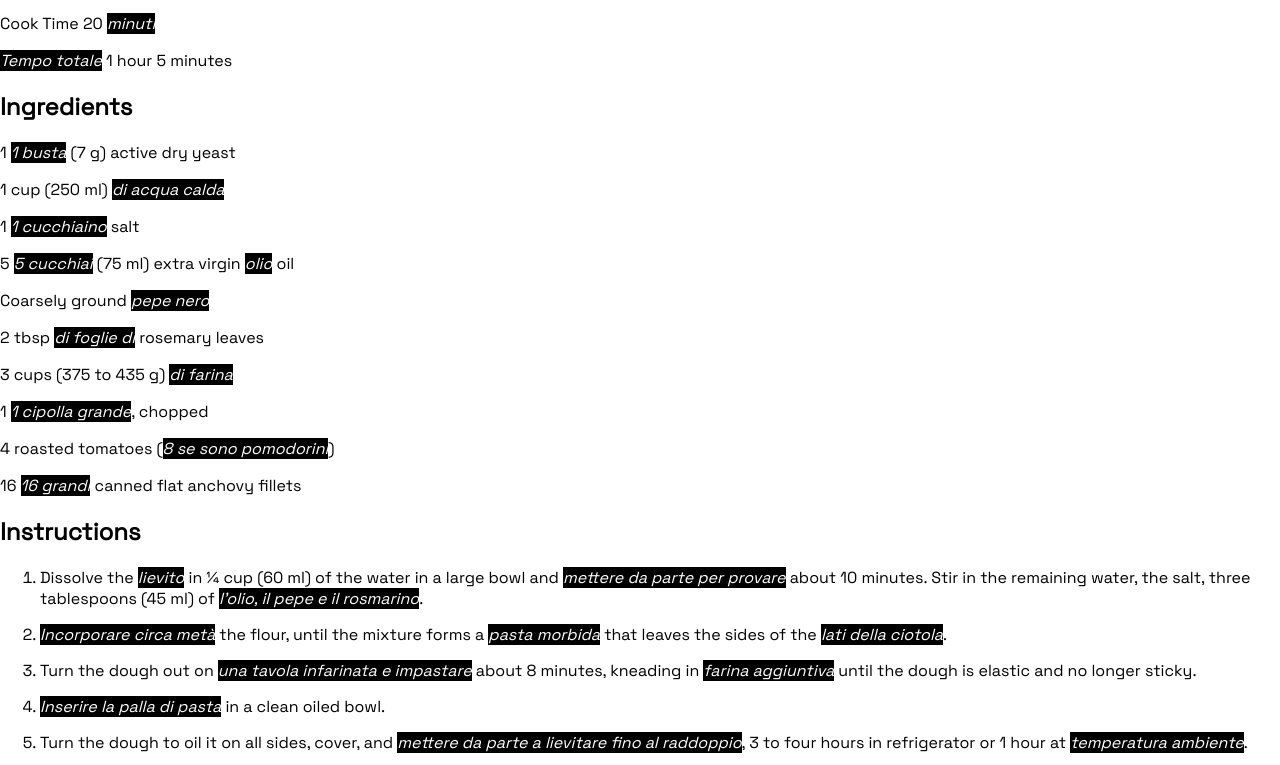
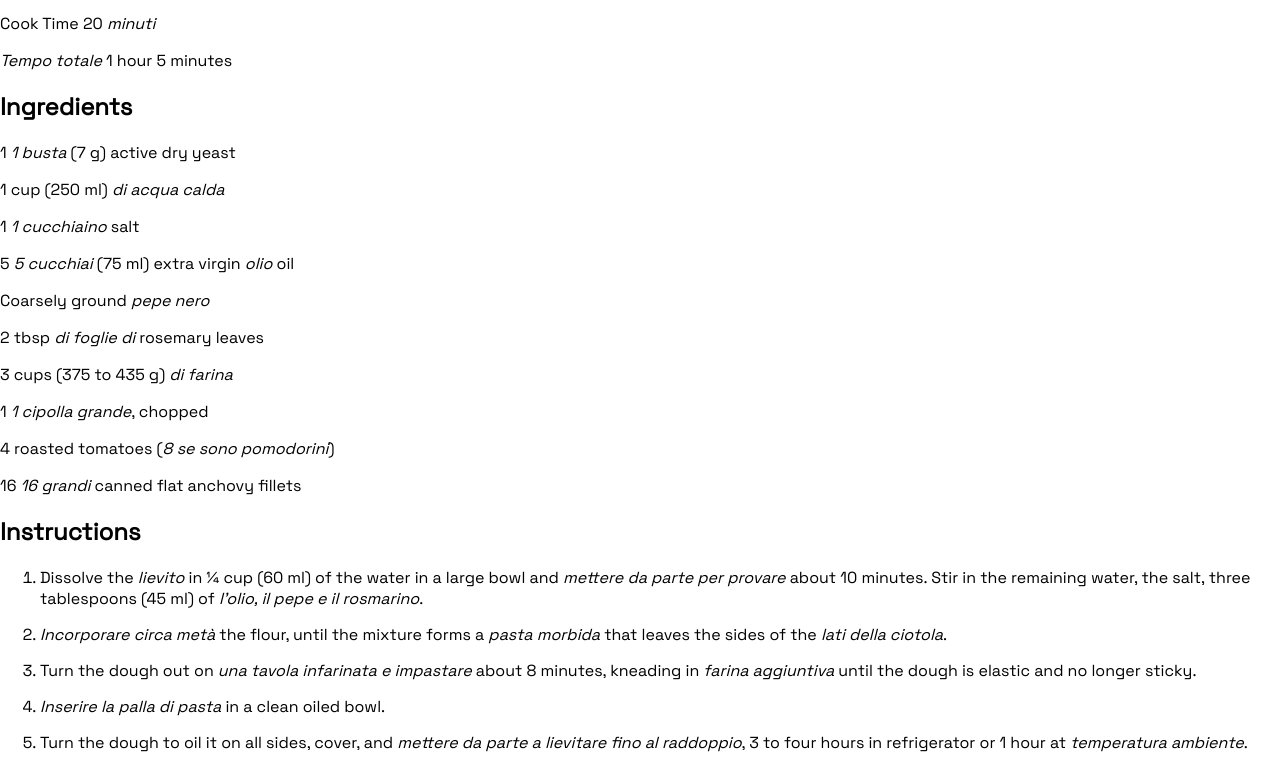
Before and after one commit to DaisyMinuzzo/FlowerGarden, a plain HTML site: page index.html in a window 1280 px wide. Shown: the part 98-863 px from the top of the page. Drawn offline with nearby package versions, Linux system fonts and the light colour scheme; a script that the page names is missing.

Commit message:
Update roses.css

```diff
--- a/roses.css
+++ b/roses.css
@@ -7,12 +7,11 @@ html, body {
 
 
 em:hover {
-	text-decoration:underline;
+	background:black;
+	color:white;
 
 }
 
-	em {background:black;
-		color:white;}
 	li {margin-bottom:15px;}
 
 .menu {
```
